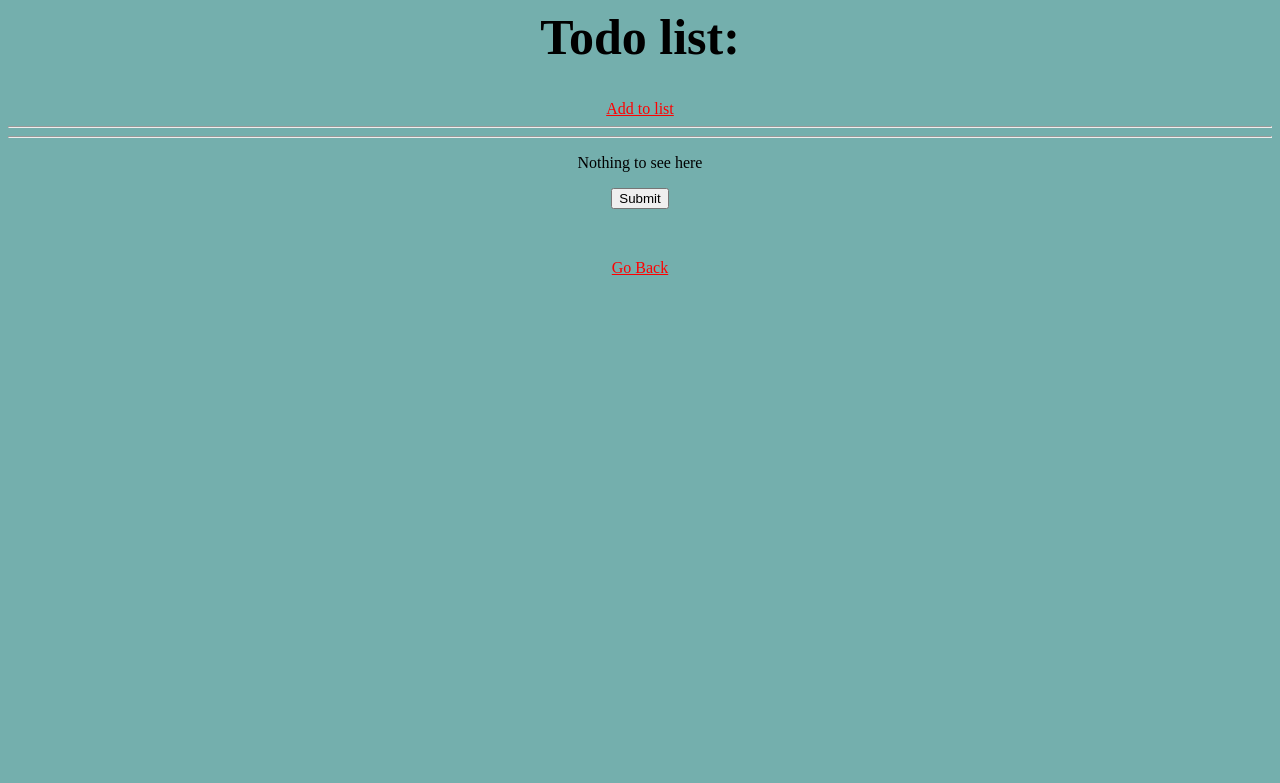
After one commit to ArisEmery/final-project, a Django app: template workspace/todos/templates/delete.html in a window 1280 px wide. The commit adds this page. Shown: the top 783 px of the page. Run offline with Django 3.2, Linux system fonts and the light colour scheme; the template is opened without the code that fills it, so the values that code supplies are empty.

Commit message:
made remove option, made purdy

```diff
--- a/workspace/todos/static/CSS/style.css
+++ b/workspace/todos/static/CSS/style.css
@@ -1,3 +1,29 @@
 a {
     color: red;
 }
+
+h1 {
+  text-align: center;
+  font-size: 50px
+}
+
+p, td, button {
+  text-align: center;
+}
+
+header {
+  text-align: center;
+}
+
+form {
+  text-align: center;
+}
+
+
+body {
+    background-color: #74AFAD;
+}
+
+li{
+    font-size: xx-large;
+}
--- /dev/null
+++ b/workspace/todos/templates/delete.html
@@ -0,0 +1,10 @@
+{% include 'partials/header.html' %}
+<p>Nothing to see here</p>
+<form action="{% url 'delete' %}" method ="post">
+{% csrf_token %}
+    <input type="submit" value="Submit" />
+</form>
+<br>
+<a href="/"><p>Go Back</p></a>
+
+{% include 'partials/footer.html' %}
--- a/workspace/todos/templates/details.html
+++ b/workspace/todos/templates/details.html
@@ -3,6 +3,7 @@
     <br>
     <h1>{{todo.title}}</h1>
     <p>{{todo.text}}</p>
+    <td><a href="/todos/delete/{{todo.id}}"><button type="button" class="btn btn-default"><p>Remove</p></button></a></td>
     <br>
     Create on {{todo.created_at}}
 {% include 'partials/footer.html' %}
--- a/workspace/todos/templates/index.html
+++ b/workspace/todos/templates/index.html
@@ -1,4 +1,5 @@
 {% include 'partials/header.html' %}
+
     <ul>
         {% for todo in todos %}
             <li><a href="/todos/details/{{todo.id}}"> {{todo.title}}</a> : {{todo.text}} </li>
--- a/workspace/todos/templates/partials/header.html
+++ b/workspace/todos/templates/partials/header.html
@@ -5,11 +5,13 @@
 
         </title>
         {% load static %}
-        <link rel="stylesheet" href="{% static 'CSS/style.css'%}">
+        <link rel="stylesheet" type="text/css" href="{% static 'CSS/style.css' %}" />
     </head>
     <body>
         <header>
             <h1>Todo list:</h1>
             <a href="/todos/add">Add to list</a>
             <hr>
+            <!--<a href="/todos/add">Remove from list</a>-->
+            <hr>
         </header>
--- a/workspace/todos/urls.py
+++ b/workspace/todos/urls.py
@@ -4,6 +4,7 @@ from . import views
 urlpatterns = [
     url(r'^$', views.index, name='index'),
     url(r'^details/(?P<id>\w{0,50})/$', views.details),
-    url(r'^add', views.add, name='add')
+    url(r'^add', views.add, name='add'),
+    url(r'^delete/(?P<id>\w{0,50})/$', views.delete),
 
 ]
```
Also changed, not shown: workspace/todos/views.py (+9 -1 lines), workspace/db.sqlite3, workspace/todos/static/images/backGround.jpeg (added), 2 other files.
